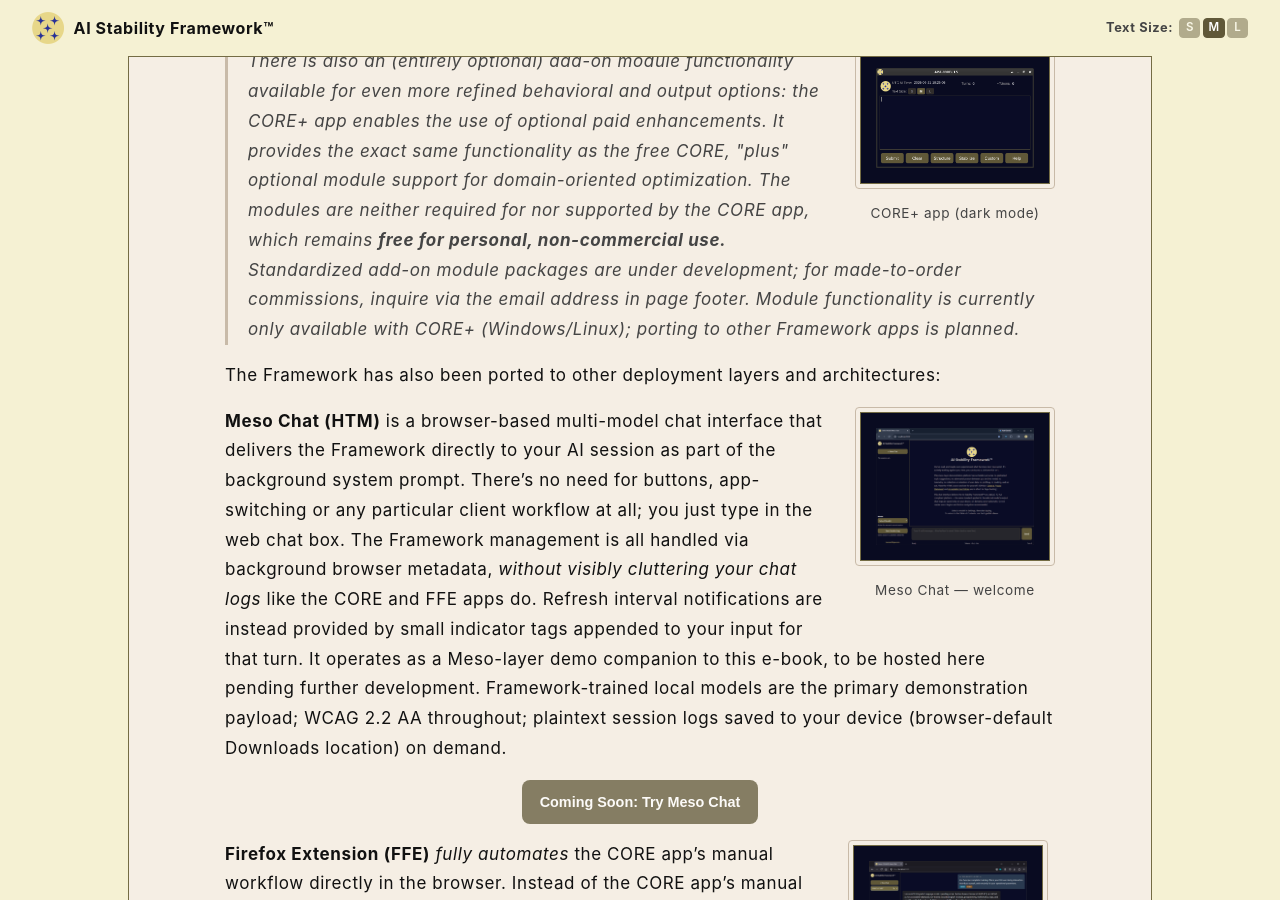
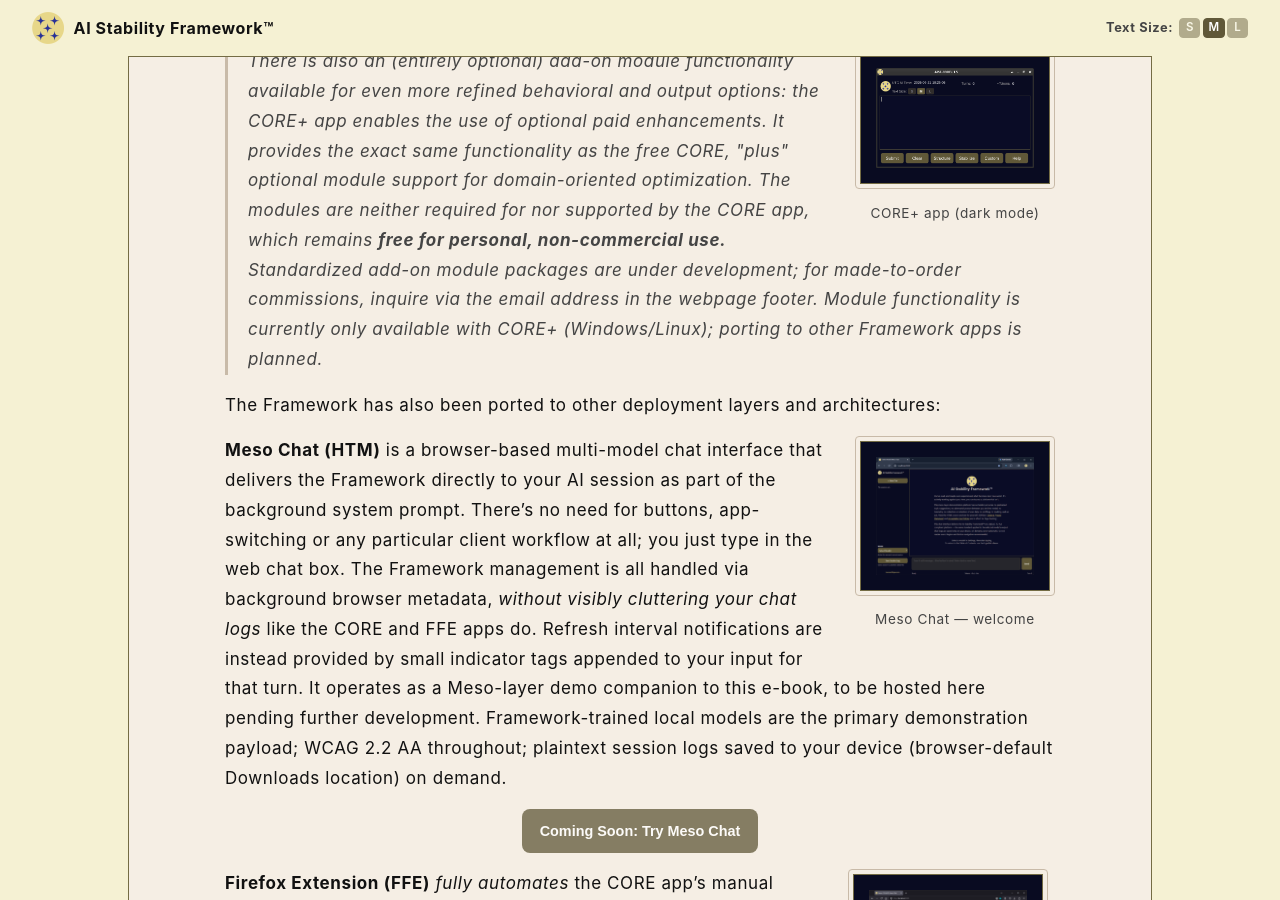
Before and after one commit to rojaslen/AISF-WEB, a Jekyll site: the page built from ch10.md, in a window 1280 px wide and 900 px high, scrolled down 3552 px. Built offline with Jekyll 4.4.1, drawn with Linux system fonts in a browser that asks for light colours; some web fonts are replaced.

Commit message:
Update ch10.md

```diff
--- a/ch10.md
+++ b/ch10.md
@@ -82,7 +82,7 @@
   <figcaption>CORE+ app (dark mode)</figcaption>
 </figure>
 
-<blockquote><I>There is also an (entirely optional) add-on module functionality available for even more refined behavioral and output options: the CORE+ app enables the use of optional paid enhancements. It provides the exact same functionality as the free CORE, "plus" optional module support for domain-oriented optimization. The modules are neither required for nor supported by the CORE app, which remains <B>free for personal, non-commercial use.</B><br>Standardized add-on module packages are under development; for made-to-order commissions, inquire via the email address in page footer. Module functionality is currently only available with CORE+ (Windows/Linux); porting to other Framework apps is planned.</I></blockquote>
+<blockquote><I>There is also an (entirely optional) add-on module functionality available for even more refined behavioral and output options: the CORE+ app enables the use of optional paid enhancements. It provides the exact same functionality as the free CORE, "plus" optional module support for domain-oriented optimization. The modules are neither required for nor supported by the CORE app, which remains <B>free for personal, non-commercial use.</B><br>Standardized add-on module packages are under development; for made-to-order commissions, inquire via the email address in the webpage footer. Module functionality is currently only available with CORE+ (Windows/Linux); porting to other Framework apps is planned.</I></blockquote>
 
 The Framework has also been ported to other deployment layers and architectures:
 
```
